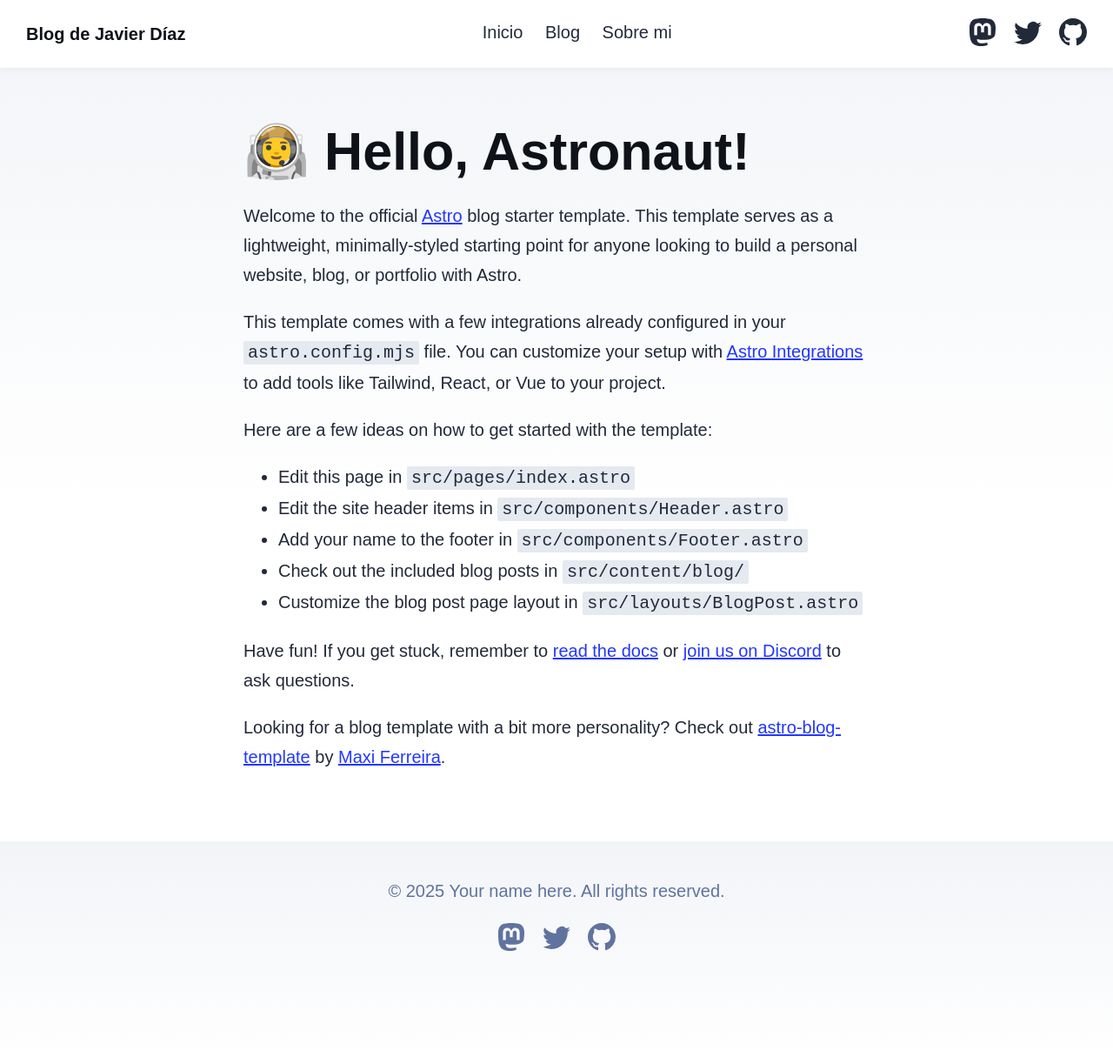
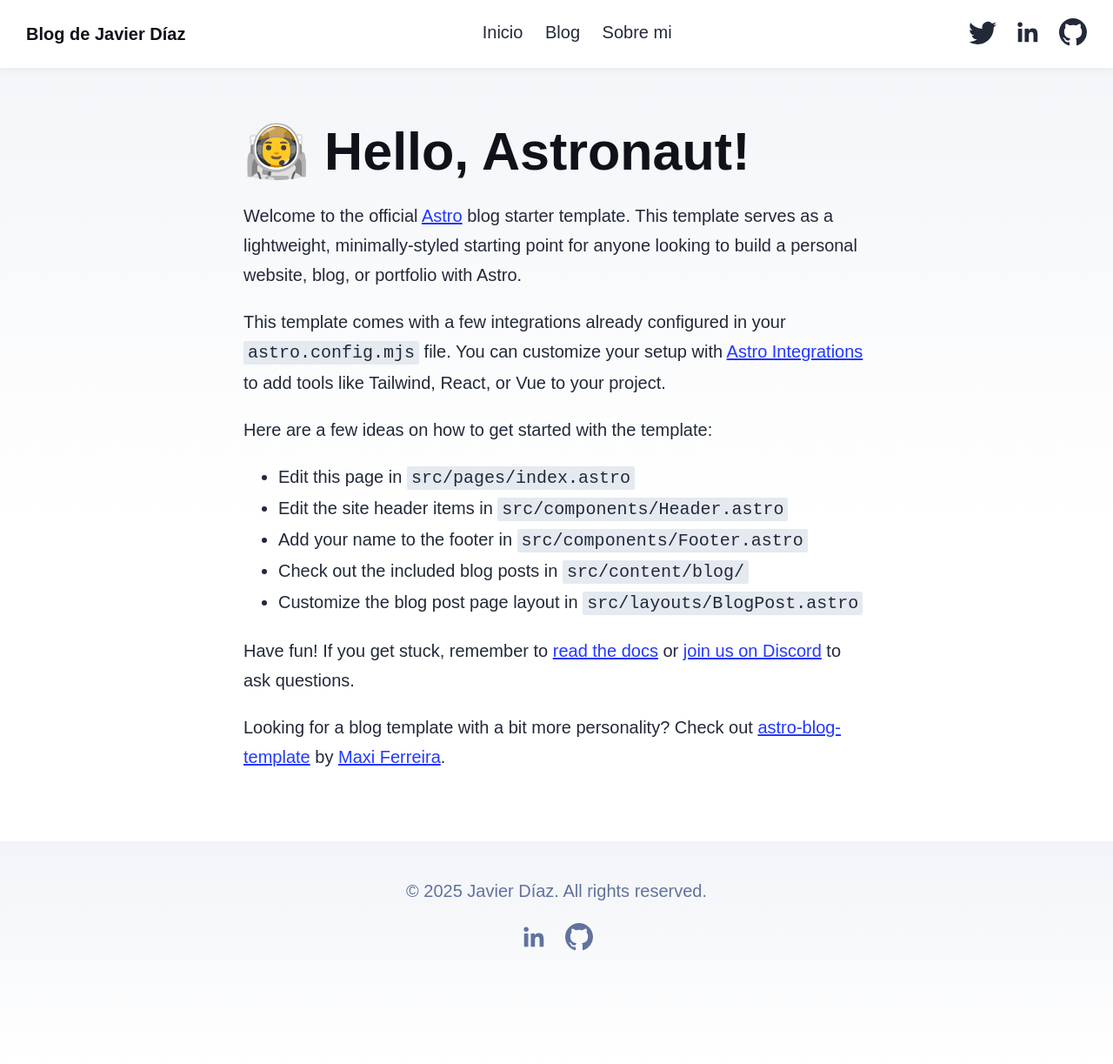
Before and after one commit to Heipry/javierdiaz_blog, an Astro site: page / in a window 1280 px wide. Shown: the whole page at 87% size. Built offline with nearby package versions, Linux system fonts and the light colour scheme; Astro itself is replaced by a stand-in of ours; a web font is replaced by a local one.

Commit message:
social changes

```diff
--- a/src/components/Footer.astro
+++ b/src/components/Footer.astro
@@ -3,33 +3,17 @@ const today = new Date();
 ---
 
 <footer>
-	&copy; {today.getFullYear()} Your name here. All rights reserved.
+	&copy; {today.getFullYear()} Javier Díaz. All rights reserved.
 	<div class="social-links">
-		<a href="https://m.webtoo.ls/@astro" target="_blank">
-			<span class="sr-only">Follow Astro on Mastodon</span>
-			<svg
-				viewBox="0 0 16 16"
-				aria-hidden="true"
-				width="32"
-				height="32"
-				astro-icon="social/mastodon"
-				><path
-					fill="currentColor"
-					d="M11.19 12.195c2.016-.24 3.77-1.475 3.99-2.603.348-1.778.32-4.339.32-4.339 0-3.47-2.286-4.488-2.286-4.488C12.062.238 10.083.017 8.027 0h-.05C5.92.017 3.942.238 2.79.765c0 0-2.285 1.017-2.285 4.488l-.002.662c-.004.64-.007 1.35.011 2.091.083 3.394.626 6.74 3.78 7.57 1.454.383 2.703.463 3.709.408 1.823-.1 2.847-.647 2.847-.647l-.06-1.317s-1.303.41-2.767.36c-1.45-.05-2.98-.156-3.215-1.928a3.614 3.614 0 0 1-.033-.496s1.424.346 3.228.428c1.103.05 2.137-.064 3.188-.189zm1.613-2.47H11.13v-4.08c0-.859-.364-1.295-1.091-1.295-.804 0-1.207.517-1.207 1.541v2.233H7.168V5.89c0-1.024-.403-1.541-1.207-1.541-.727 0-1.091.436-1.091 1.296v4.079H3.197V5.522c0-.859.22-1.541.66-2.046.456-.505 1.052-.764 1.793-.764.856 0 1.504.328 1.933.983L8 4.39l.417-.695c.429-.655 1.077-.983 1.934-.983.74 0 1.336.259 1.791.764.442.505.661 1.187.661 2.046v4.203z"
-				></path></svg
-			>
+			<a href="https://www.linkedin.com/in/javier-diaz-garrido/" target="_blank">
+			<span class="sr-only">Follow me on Twitter</span>
+			<svg viewBox="0 0 24 24" aria-hidden="true" width="32" height="32" astro-icon="social/linkedin"
+				><path fill="currentColor"
+      d="M20.447 20.452h-3.554v-5.569c0-1.327-.026-3.036-1.851-3.036-1.853 0-2.136 1.445-2.136 2.938v5.667H9.352V9h3.414v1.561h.049c.476-.9 1.637-1.85 3.368-1.85 3.602 0 4.268 2.37 4.268 5.455v6.286zM5.337 7.433a2.062 2.062 0 1 1 0-4.124 2.062 2.062 0 0 1 0 4.124zm1.777 13.019H3.56V9h3.554v11.452z"/>
+  </svg>
 		</a>
-		<a href="https://twitter.com/astrodotbuild" target="_blank">
-			<span class="sr-only">Follow Astro on Twitter</span>
-			<svg viewBox="0 0 16 16" aria-hidden="true" width="32" height="32" astro-icon="social/twitter"
-				><path
-					fill="currentColor"
-					d="M5.026 15c6.038 0 9.341-5.003 9.341-9.334 0-.14 0-.282-.006-.422A6.685 6.685 0 0 0 16 3.542a6.658 6.658 0 0 1-1.889.518 3.301 3.301 0 0 0 1.447-1.817 6.533 6.533 0 0 1-2.087.793A3.286 3.286 0 0 0 7.875 6.03a9.325 9.325 0 0 1-6.767-3.429 3.289 3.289 0 0 0 1.018 4.382A3.323 3.323 0 0 1 .64 6.575v.045a3.288 3.288 0 0 0 2.632 3.218 3.203 3.203 0 0 1-.865.115 3.23 3.23 0 0 1-.614-.057 3.283 3.283 0 0 0 3.067 2.277A6.588 6.588 0 0 1 .78 13.58a6.32 6.32 0 0 1-.78-.045A9.344 9.344 0 0 0 5.026 15z"
-				></path></svg
-			>
-		</a>
-		<a href="https://github.com/withastro/astro" target="_blank">
-			<span class="sr-only">Go to Astro's GitHub repo</span>
+		<a href="https://github.com/Heipry/javierdiaz_blog" target="_blank">
+			<span class="sr-only">Go to my GitHub Blog repo</span>
 			<svg viewBox="0 0 16 16" aria-hidden="true" width="32" height="32" astro-icon="social/github"
 				><path
 					fill="currentColor"
--- a/src/components/Header.astro
+++ b/src/components/Header.astro
@@ -12,17 +12,9 @@ import HeaderLink from './HeaderLink.astro';
 			<HeaderLink href={`${import.meta.env.BASE_URL.replace(/\/?$/, '/') + 'about'}`}>Sobre mi</HeaderLink>
 		</div>
 		<div class="social-links">
-			<a href="https://m.webtoo.ls/@astro" target="_blank">
-				<span class="sr-only">Follow Astro on Mastodon</span>
-				<svg viewBox="0 0 16 16" aria-hidden="true" width="32" height="32"
-					><path
-						fill="currentColor"
-						d="M11.19 12.195c2.016-.24 3.77-1.475 3.99-2.603.348-1.778.32-4.339.32-4.339 0-3.47-2.286-4.488-2.286-4.488C12.062.238 10.083.017 8.027 0h-.05C5.92.017 3.942.238 2.79.765c0 0-2.285 1.017-2.285 4.488l-.002.662c-.004.64-.007 1.35.011 2.091.083 3.394.626 6.74 3.78 7.57 1.454.383 2.703.463 3.709.408 1.823-.1 2.847-.647 2.847-.647l-.06-1.317s-1.303.41-2.767.36c-1.45-.05-2.98-.156-3.215-1.928a3.614 3.614 0 0 1-.033-.496s1.424.346 3.228.428c1.103.05 2.137-.064 3.188-.189zm1.613-2.47H11.13v-4.08c0-.859-.364-1.295-1.091-1.295-.804 0-1.207.517-1.207 1.541v2.233H7.168V5.89c0-1.024-.403-1.541-1.207-1.541-.727 0-1.091.436-1.091 1.296v4.079H3.197V5.522c0-.859.22-1.541.66-2.046.456-.505 1.052-.764 1.793-.764.856 0 1.504.328 1.933.983L8 4.39l.417-.695c.429-.655 1.077-.983 1.934-.983.74 0 1.336.259 1.791.764.442.505.661 1.187.661 2.046v4.203z"
-					></path></svg
-				>
-			</a>
-			<a href="https://twitter.com/astrodotbuild" target="_blank">
-				<span class="sr-only">Follow Astro on Twitter</span>
+
+			<a href="https://x.com/heipry" target="_blank">
+				<span class="sr-only">Follow me on Twitter</span>
 				<svg viewBox="0 0 16 16" aria-hidden="true" width="32" height="32"
 					><path
 						fill="currentColor"
@@ -30,8 +22,15 @@ import HeaderLink from './HeaderLink.astro';
 					></path></svg
 				>
 			</a>
-			<a href="https://github.com/withastro/astro" target="_blank">
-				<span class="sr-only">Go to Astro's GitHub repo</span>
+			<a href="https://www.linkedin.com/in/javier-diaz-garrido/" target="_blank">
+			<span class="sr-only">Follow me on Twitter</span>
+			<svg viewBox="0 0 24 24" aria-hidden="true" width="32" height="32" astro-icon="social/linkedin"
+				><path fill="currentColor"
+      d="M20.447 20.452h-3.554v-5.569c0-1.327-.026-3.036-1.851-3.036-1.853 0-2.136 1.445-2.136 2.938v5.667H9.352V9h3.414v1.561h.049c.476-.9 1.637-1.85 3.368-1.85 3.602 0 4.268 2.37 4.268 5.455v6.286zM5.337 7.433a2.062 2.062 0 1 1 0-4.124 2.062 2.062 0 0 1 0 4.124zm1.777 13.019H3.56V9h3.554v11.452z"/>
+  </svg>
+		</a>
+			<a href="https://github.com/Heipry/javierdiaz_blog" target="_blank">
+			<span class="sr-only">Go to my GitHub Blog repo</span>
 				<svg viewBox="0 0 16 16" aria-hidden="true" width="32" height="32"
 					><path
 						fill="currentColor"
```
